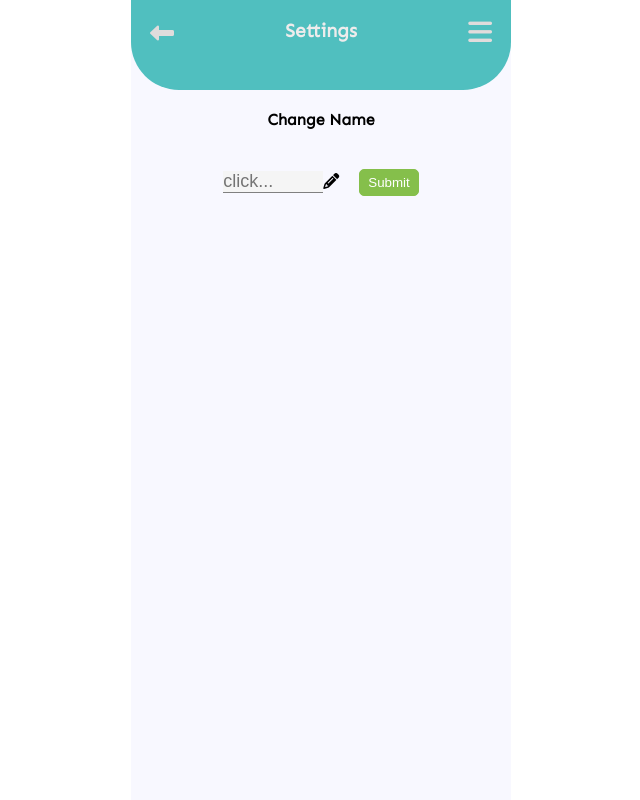
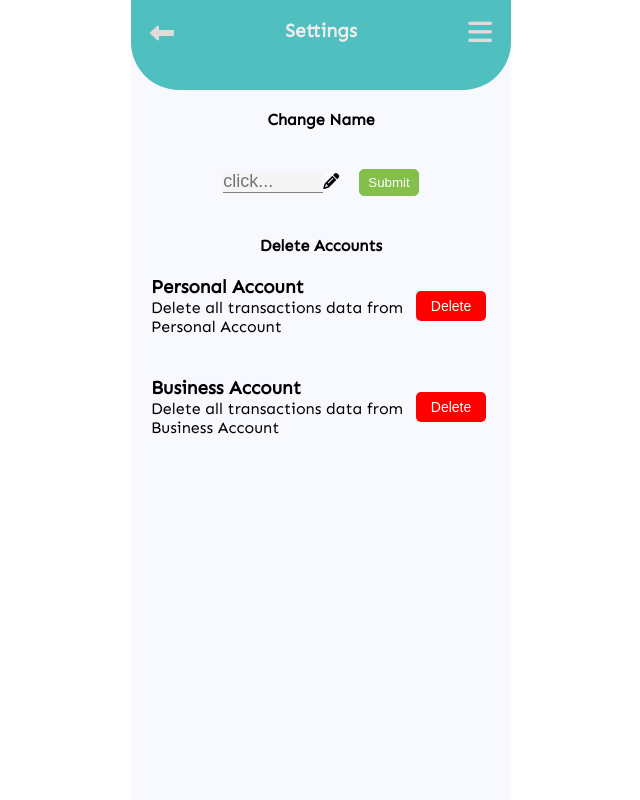
Before and after one commit to Segun98/NairaTrack, a React (Create React App) app: page /settings in a window 1280 px wide. Shown: the top 800 px of the page, without its empty margins (319-959 px from the left). Built offline with nearby package versions, Linux system fonts and the light colour scheme; a web font is replaced by a local one.

Commit message:
Moved delete accounts feature to settings

```diff
--- a/src/components/Index.js
+++ b/src/components/Index.js
@@ -1,71 +1,34 @@
-import React, { useContext, useState } from "react";
+import React, { useContext } from "react";
 import { AccountOneContext } from "../Contexts/AccountOne";
 import { AccountTwoContext } from "../Contexts/AccountTwo";
 import { Link } from "react-router-dom";
 import Commas from "../Commas";
 
 export default function Index() {
-  const {
-    incomeOneTotal,
-    ExpensesOneTotal,
-    AccountOneBalance,
-    valueOneAccountOne,
-    valueTwoAccountOne
-  } = useContext(AccountOneContext);
-  const {
-    incomeTwoTotal,
-    ExpensesTwoTotal,
-    AccountTwoBalance,
-    valueOneAccountTwo,
-    valueTwoAccountTwo
-  } = useContext(AccountTwoContext);
-
-  const [IncomeOne, setIncomeOne] = valueOneAccountOne;
-  const [ExpensesOne, setExpensesOne] = valueTwoAccountOne;
-
-  const [IncomeTwo, setIncomeTwo] = valueOneAccountTwo;
-  const [ExpensesTwo, setExpensesTwo] = valueTwoAccountTwo;
+  const { incomeOneTotal, ExpensesOneTotal, AccountOneBalance } = useContext(
+    AccountOneContext
+  );
+  const { incomeTwoTotal, ExpensesTwoTotal, AccountTwoBalance } = useContext(
+    AccountTwoContext
+  );
 
   // const LinkStyle = {
   //   textDecoration: "none",
   //   color: "whitesmoke"
   // };
 
-  const [Modal, setModal] = useState(true);
-  const [ModalTwo, setModalTwo] = useState(true);
-
-  function handleDelete() {
-    const newAccountOne = [...IncomeOne, ...ExpensesOne];
-    newAccountOne.splice(0, newAccountOne.length);
-    setIncomeOne(newAccountOne);
-    setExpensesOne(newAccountOne);
-    setModal(true);
-  }
-  function deleteItem() {
-    setModal(false);
-  }
-
-  function handleDeleteTwo() {
-    const newAccountTwo = [...IncomeTwo, ...ExpensesTwo];
-    newAccountTwo.splice(0, newAccountTwo.length);
-    setIncomeTwo(newAccountTwo);
-    setExpensesTwo(newAccountTwo);
-    setModalTwo(true);
-  }
-  function deleteItemTwo() {
-    setModalTwo(false);
-  }
   // Quotes
   const quotes = [
     "It is important to track every of your daily transactions, start accounting and see the difference! Remember to share this app with someone",
     "Accounting is the language of business - Warren Buffett",
     "Do not save what is left after spending; instead spend what is left after saving - Warren Buffett",
     "The principles of wealth are true regarding large amounts and small amounts. It all begins with the smallest unit of currency - Hendrith Smith",
-    "Look everywhere you can to cut a little bit from your expenses. It will all add up to a meaningful sum - Suze Orman"
+    "Look everywhere you can to cut a little bit from your expenses. It will all add up to a meaningful sum - Suze Orman",
+    "It is adviced to track your business expenses separately from your personal, eventhough initially it may feel like they are one in the same if you are a one-man shop"
   ];
 
   // 2. Generate random number between 0 and quotes' length
-  const random = Math.floor(Math.random() * (quotes.length - 1 - 0 + 1)) + 0;
+  const random = Math.floor(Math.random() * ((quotes.length - 1) - 0 + 1)) + 0;
 
   //3. display quotes based on the generated random number
   const displayQuotes = quotes[random];
@@ -76,56 +39,6 @@ export default function Index() {
           <h4>"{displayQuotes}"</h4>
         </div>
       </section>
-
-      <div className={Modal ? "modal" : "modal close-modal"}>
-        <div className="modal-content">
-          <div className="modal-head">
-            <p>Delete Account</p>
-            <p
-              onClick={() => {
-                setModal(true);
-              }}
-            >
-              &times;
-            </p>
-          </div>
-          <div className="modal-body">
-            <h4>
-              Are you sure you want to delete PERSONAL ACCOUNT? All data will be
-              lost and cannot be recovered.
-            </h4>
-          </div>
-          <div className="modal-footer">
-            <div></div>
-            <button onClick={handleDelete}>Delete</button>
-          </div>
-        </div>
-      </div>
-
-      <div className={ModalTwo ? "modal-two" : "modal-two close-modal"}>
-        <div className="modal-content">
-          <div className="modal-head">
-            <p>Delete Account</p>
-            <p
-              onClick={() => {
-                setModalTwo(true);
-              }}
-            >
-              &times;
-            </p>
-          </div>
-          <div className="modal-body">
-            <h4>
-              Are you sure you want to delete BUSINESS ACCOUNT? All data will be
-              lost and cannot be recovered.
-            </h4>
-          </div>
-          <div className="modal-footer">
-            <div></div>
-            <button onClick={handleDeleteTwo}>Delete</button>
-          </div>
-        </div>
-      </div>
 
       <section className="index-account-one-two-wrap">
         <section className="index-account-one">
@@ -153,25 +66,6 @@ export default function Index() {
             >
               Manage
             </Link>
-          </button>
-          <button
-            style={{
-              border: "none",
-              color: "white",
-              background: "#B2BEC3",
-              marginLeft: "5px",
-              cursor: "pointer",
-              display:
-                ExpensesOneTotal === 0 &&
-                incomeOneTotal === 0 &&
-                AccountOneBalance === 0
-                  ? "none"
-                  : "inline-block"
-            }}
-            title="Delete"
-            onClick={deleteItem}
-          >
-            Clear
           </button>
         </section>
 
@@ -201,25 +95,6 @@ export default function Index() {
               Manage
             </Link>
           </button>
-          <button
-            style={{
-              border: "none",
-              color: "white",
-              background: "#B2BEC3",
-              marginLeft: "5px",
-              cursor: "pointer",
-              display:
-                ExpensesTwoTotal === 0 &&
-                incomeTwoTotal === 0 &&
-                AccountTwoBalance === 0
-                  ? "none"
-                  : "inline-block"
-            }}
-            title="Delete"
-            onClick={deleteItemTwo}
-          >
-            Clear
-          </button>
         </section>
       </section>
     </section>
--- a/src/components/Settings.js
+++ b/src/components/Settings.js
@@ -1,13 +1,105 @@
 import React, { useContext, useState } from "react";
 import { AccountOneContext } from "../Contexts/AccountOne";
+import { AccountTwoContext } from "../Contexts/AccountTwo";
 
 export default function Settings() {
   const [alertName, setalertName] = useState(false);
   //    Name State
-  const { inputName, setinputName, setName } = useContext(AccountOneContext);
+  const {
+    inputName,
+    setinputName,
+    setName,
+    valueOneAccountOne,
+    valueTwoAccountOne
+  } = useContext(AccountOneContext);
+
+  const { valueOneAccountTwo, valueTwoAccountTwo } = useContext(
+    AccountTwoContext
+  );
+
+  const [IncomeOne, setIncomeOne] = valueOneAccountOne;
+  const [ExpensesOne, setExpensesOne] = valueTwoAccountOne;
+
+  const [IncomeTwo, setIncomeTwo] = valueOneAccountTwo;
+  const [ExpensesTwo, setExpensesTwo] = valueTwoAccountTwo;
+
+  const [Modal, setModal] = useState(true);
+  const [ModalTwo, setModalTwo] = useState(true);
+
+  function handleDelete() {
+    const newAccountOne = [...IncomeOne, ...ExpensesOne];
+    newAccountOne.splice(0, newAccountOne.length);
+    setIncomeOne(newAccountOne);
+    setExpensesOne(newAccountOne);
+    setModal(true);
+  }
+  function deleteItem() {
+    setModal(false);
+  }
+
+  function handleDeleteTwo() {
+    const newAccountTwo = [...IncomeTwo, ...ExpensesTwo];
+    newAccountTwo.splice(0, newAccountTwo.length);
+    setIncomeTwo(newAccountTwo);
+    setExpensesTwo(newAccountTwo);
+    setModalTwo(true);
+  }
+  function deleteItemTwo() {
+    setModalTwo(false);
+  }
 
   return (
     <div className="settings-page">
+      <div className={Modal ? "modal" : "modal close-modal"}>
+        <div className="modal-content">
+          <div className="modal-head">
+            <p>Delete Account</p>
+            <p
+              onClick={() => {
+                setModal(true);
+              }}
+            >
+              &times;
+            </p>
+          </div>
+          <div className="modal-body">
+            <h4>
+              Are you sure you want to delete PERSONAL ACCOUNT? All data will be
+              lost and cannot be recovered.
+            </h4>
+          </div>
+          <div className="modal-footer">
+            <div></div>
+            <button onClick={handleDelete}>Delete</button>
+          </div>
+        </div>
+      </div>
+
+      <div className={ModalTwo ? "modal-two" : "modal-two close-modal"}>
+        <div className="modal-content">
+          <div className="modal-head">
+            <p>Delete Account</p>
+            <p
+              onClick={() => {
+                setModalTwo(true);
+              }}
+            >
+              &times;
+            </p>
+          </div>
+          <div className="modal-body">
+            <h4>
+              Are you sure you want to delete BUSINESS ACCOUNT? All data will be
+              lost and cannot be recovered.
+            </h4>
+          </div>
+          <div className="modal-footer">
+            <div></div>
+            <button onClick={handleDeleteTwo}>Delete</button>
+          </div>
+        </div>
+      </div>
+
       <section className="change-name">
         <div>
           <h4 style={{ textAlign: "center", marginBottom: "40px" }}>
@@ -18,7 +110,7 @@ export default function Settings() {
           onSubmit={e => {
             e.preventDefault();
             setName(inputName);
-            setalertName(true)
+            setalertName(true);
           }}
         >
           <input
@@ -45,9 +137,56 @@ export default function Settings() {
           Name changed successfuly!
         </div>
       </section>
-      {/* <section className="change-personal"></section>
-      <section className="change-business"></section>
-      <section className="delete-account"></section> */}
+      <section className="delete-accounts">
+        <div>
+          <h4 style={{ textAlign: "center", marginBottom: "20px" }}>
+            Delete Accounts{" "}
+          </h4>
+        </div>
+        <div className="delete-accounts-wrap">
+          <div style={{ display: "flex", flexDirection: "column" }}>
+            <h3>Personal Account</h3>
+            <p>Delete all transactions data from Personal Account</p>
+          </div>
+          <button
+            style={{
+              border: "none",
+              color: "white",
+              background: "red",
+              marginLeft: "5px",
+              cursor: "pointer",
+              fontSize: "14px"
+            }}
+            title="Delete"
+            onClick={deleteItem}
+          >
+            Delete
+          </button>
+        </div>
+      </section>
+
+      <section className="delete-accounts">
+        <div className="delete-accounts-wrap">
+          <div style={{ display: "flex", flexDirection: "column" }}>
+            <h3>Business Account</h3>
+            <p>Delete all transactions data from Business Account</p>
+          </div>
+          <button
+            style={{
+              border: "none",
+              color: "white",
+              background: "red",
+              marginLeft: "5px",
+              cursor: "pointer",
+              fontSize: "14px"
+            }}
+            title="Delete"
+            onClick={deleteItemTwo}
+          >
+            Delete
+          </button>
+        </div>
+      </section>
     </div>
   );
 }
```
